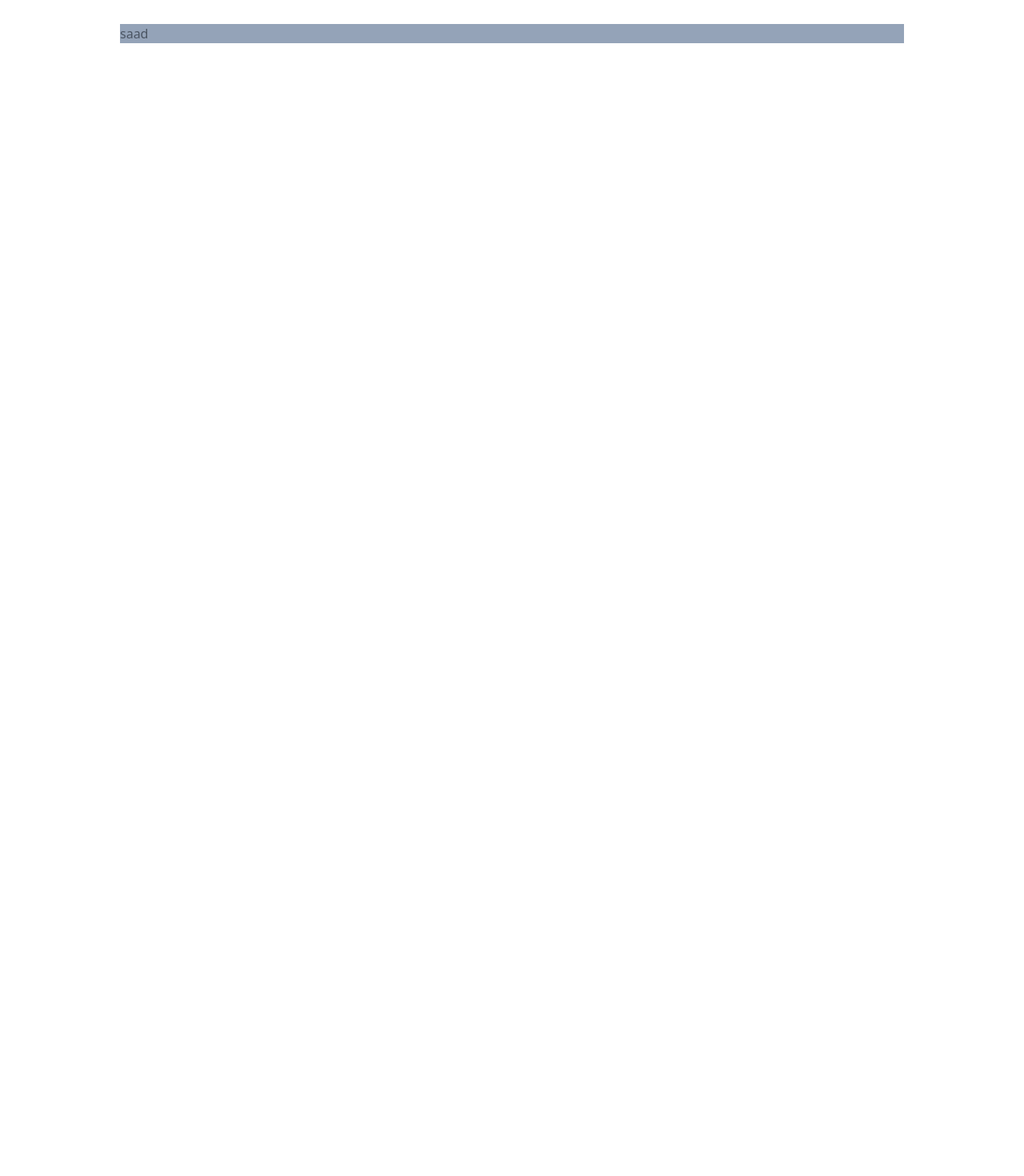
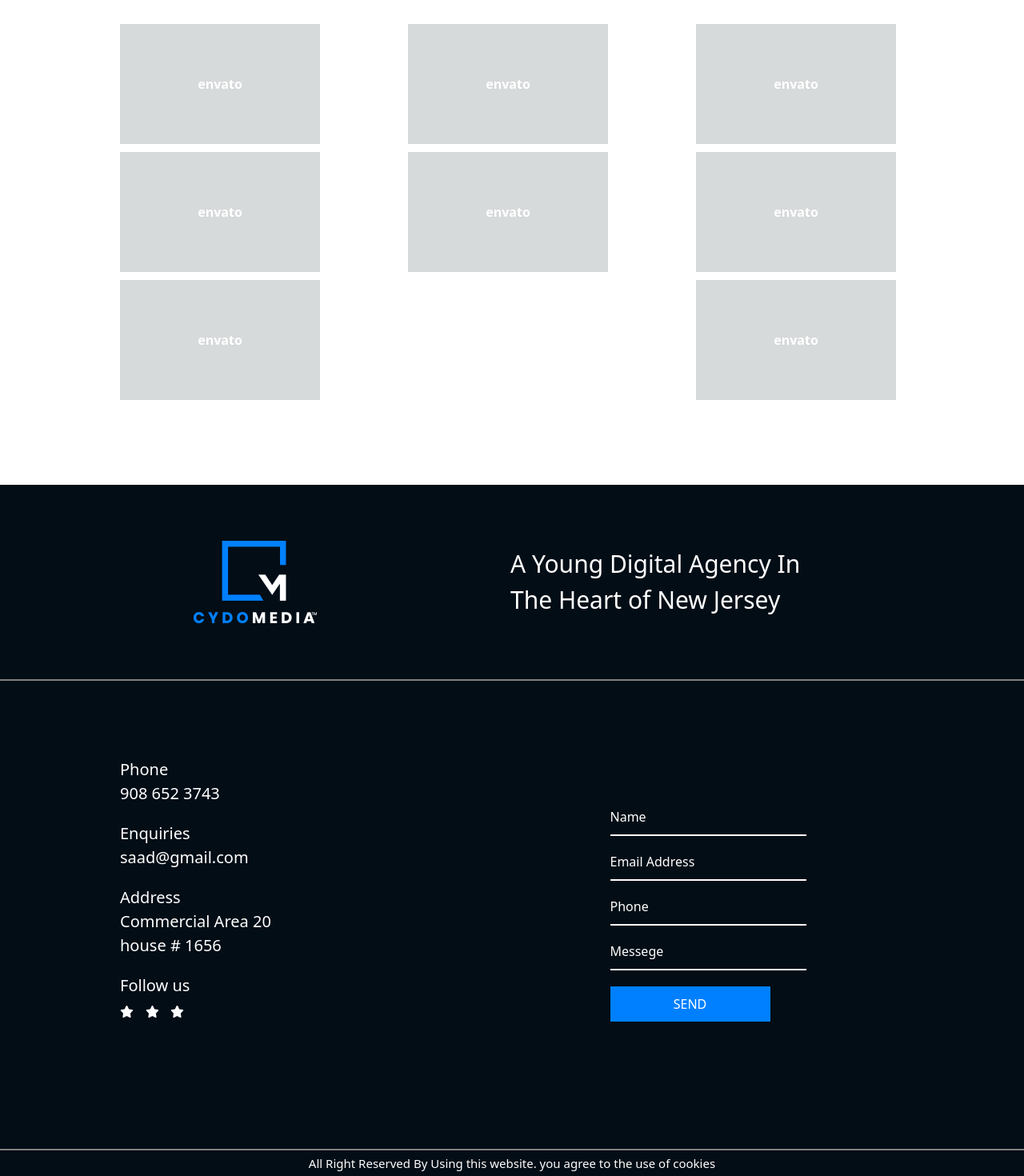
Before and after one commit to saadahmed333/project, a React (Create React App) app: page / in a window 1280 px wide. Shown: the part 3697-5167 px from the top of the page at 80% size. Before the commit the page ends 3847 px from the top, so only its background shows below. Built offline with nearby package versions, Linux system fonts and the light colour scheme.

Commit message:
completed footer

```diff
--- a/src/components/clients.jsx
+++ b/src/components/clients.jsx
@@ -6,8 +6,33 @@ function Clients() {
       <h1 className="sm:text-[50px] lg:leading-[70px]  text-[35px] font-bold title-font lg:w-[600px] mb-4 text-gray-900">Our clients</h1>
       <p className="w-[300px]">Lorem ipsum dolor, sit amet consectetur adipisicing elit. Rerum sunt libero iusto enim debitis aut nulla minus? Aliquam, fugit nostrum.</p>
     </div>
-    <div className="flex w-full bg-slate-400 sm:flex-row flex-col  sm:space-x-4 sm:space-y-0 space-y-4 sm:px-0 items-end">
-      <h1>saad</h1>
+    <div className="flex w-full sm:flex-row flex-col  sm:space-x-4 sm:space-y-0 space-y-4 sm:px-0 items-end">
+      <div className="flex justify-center sm:justify-between flex-wrap">
+        <div className="w-[250px] h-[150px] bg-[#D7DADB] mr-[10px] mb-[10px]">
+          <h1 className="flex justify-center items-center text-white font-bold h-[150px]">envato</h1>
+        </div>
+        <div className="w-[250px] h-[150px] bg-[#D7DADB] mr-[10px] mb-[10px]">
+        <h1 className="flex justify-center items-center text-white font-bold h-[150px]">envato</h1>
+        </div>
+        <div className="w-[250px] h-[150px] bg-[#D7DADB] mr-[10px] mb-[10px]">
+        <h1 className="flex justify-center items-center text-white font-bold h-[150px]">envato</h1>
+        </div>
+        <div className="w-[250px] h-[150px] bg-[#D7DADB] mr-[10px] mb-[10px]">
+        <h1 className="flex justify-center items-center text-white font-bold h-[150px]">envato</h1>
+        </div>
+        <div className="w-[250px] h-[150px] bg-[#D7DADB] mr-[10px] mb-[10px]">
+        <h1 className="flex justify-center items-center text-white font-bold h-[150px]">envato</h1>
+        </div>
+        <div className="w-[250px] h-[150px] bg-[#D7DADB] mr-[10px] mb-[10px]">
+        <h1 className="flex justify-center items-center text-white font-bold h-[150px]">envato</h1>
+        </div>
+        <div className="w-[250px] h-[150px] bg-[#D7DADB] mr-[10px] mb-[10px]">
+        <h1 className="flex justify-center items-center text-white font-bold h-[150px]">envato</h1>
+        </div>
+        <div className="w-[250px] h-[150px] bg-[#D7DADB] mr-[10px] mb-[10px]">
+        <h1 className="flex justify-center items-center text-white font-bold h-[150px]">envato</h1>
+        </div>
+      </div>
     </div>
   </div>
 </section>
--- /dev/null
+++ b/src/components/footer.jsx
@@ -0,0 +1,91 @@
+import logo from "../assets/logo2.png";
+import { FontAwesomeIcon } from '@fortawesome/react-fontawesome'
+import { faStar } from '@fortawesome/free-solid-svg-icons'
+function Footer() {
+  return (
+    <div className="bg-[#030D16] text-white">
+      <div className="flex flex-col sm:flex-row justify-evenly items-center py-[70px] border-b-[2px] border-[grey]">
+        <div className="mb-[30px] sm:mb-[0px]">
+          <img src={logo} alt="" />
+        </div>
+        <div>
+          <h1 className="text-[30px] w-[400px]">
+            A Young Digital Agency In The Heart of New Jersey
+          </h1>
+        </div>
+      </div>
+      <div>
+        <div className=" body-font px-[20px] sm:px-[0px] text-[white]">
+          <div className="container lg:px-[150px] py-24 mx-auto flex flex-col items-center sm:flex-row">
+            <div className="flex justify-between flex-col sm:flex-row w-1/2 mb-12 ">
+              <div className="flex justify-between flex-wrap text-[20px]">
+                <div className="w-[250px] mb-[20px] mr-[10px]">
+                  <p>Phone</p>
+                  <a href="#">908 652 3743</a>
+                </div>
+                <div className="w-[250px]  mb-[20px]  mr-[10px]">
+                  <p>Enquiries</p>
+                  <a href="#">saad@gmail.com</a>
+                </div>
+                <div className="w-[250px] mb-[20px]  mr-[10px]">
+                  <p>Address</p>
+                  <a href="#">Commercial Area 20 house # 1656</a>
+                </div>
+                <div className="w-[250px] mb-[20px]  mr-[10px]">
+                  <p>Follow us</p>
+                  <div className="flex justify-between w-[80px] mt-[10px]">
+                  <FontAwesomeIcon icon={faStar} className="text-[15px]" />
+                  <FontAwesomeIcon icon={faStar} className="text-[15px]" />
+                  <FontAwesomeIcon icon={faStar} className="text-[15px]" />
+                  </div>
+                </div>
+              </div>
+            </div>
+            <div className="w-1/2 flex sm:justify-center justify-start items-center">
+              <div className="flex flex-col w-1/2 ">
+                <input
+                  type="text"
+                  name=""
+                  id=""
+                  placeholder="Name"
+                  className="placeholder:text-white w-[200px] sm:w-auto bg-transparent mb-[20px] border-b-[2px] border-white pb-[10px] outline-none"
+                />
+                <input
+                  type="text"
+                  name=""
+                  id=""
+                  placeholder="Email Address"
+                  className="placeholder:text-white w-[200px] sm:w-auto bg-transparent mb-[20px]  border-b-[2px] border-white pb-[10px] outline-none"
+                />
+                <input
+                  type="text"
+                  name=""
+                  id=""
+                  placeholder="Phone"
+                  className="placeholder:text-white w-[200px] sm:w-auto  bg-transparent mb-[20px]  border-b-[2px] border-white pb-[10px] outline-none"
+                />
+                <input
+                  type="text"
+                  name=""
+                  id=""
+                  placeholder="Messege"
+                  className="placeholder:text-white w-[200px] sm:w-auto bg-transparent mb-[20px]  border-b-[2px] border-white pb-[10px] outline-none"
+                />
+                <button className="px-[20px] w-[200px] py-[10px] bg-[#0080FF]">
+                  SEND
+                </button>
+              </div>
+            </div>
+          </div>
+          <div className="border-t-[2px] border-[grey] flex justify-center">
+            <span className="text-[15px] p-[5px]">
+              All Right Reserved By Using this website. you agree to the use of
+              cookies
+            </span>
+          </div>
+        </div>
+      </div>
+    </div>
+  );
+}
+export default Footer;
--- a/src/containers/index.js
+++ b/src/containers/index.js
@@ -5,7 +5,8 @@ import Slider from "../components/slider";
 import Idea from "../components/idea";
 import SimpleSlider from "../components/slider2";
 import Clients from "../components/clients";
-import sideImage from "../assets/sideimage.png"
+import sideImage from "../assets/sideimage.png";
+import Footer from "../components/footer";
 function Home() {
   return (
     <div>
@@ -18,9 +19,10 @@ function Home() {
       <Idea />
       <SimpleSlider />
       <div>
-            <img src={sideImage} alt="" />
-        </div>
+        <img src={sideImage} alt="" />
+      </div>
       <Clients />
+      <Footer />
     </div>
   );
 }
```
Also changed, not shown: src/assets/logo2.png (added).
